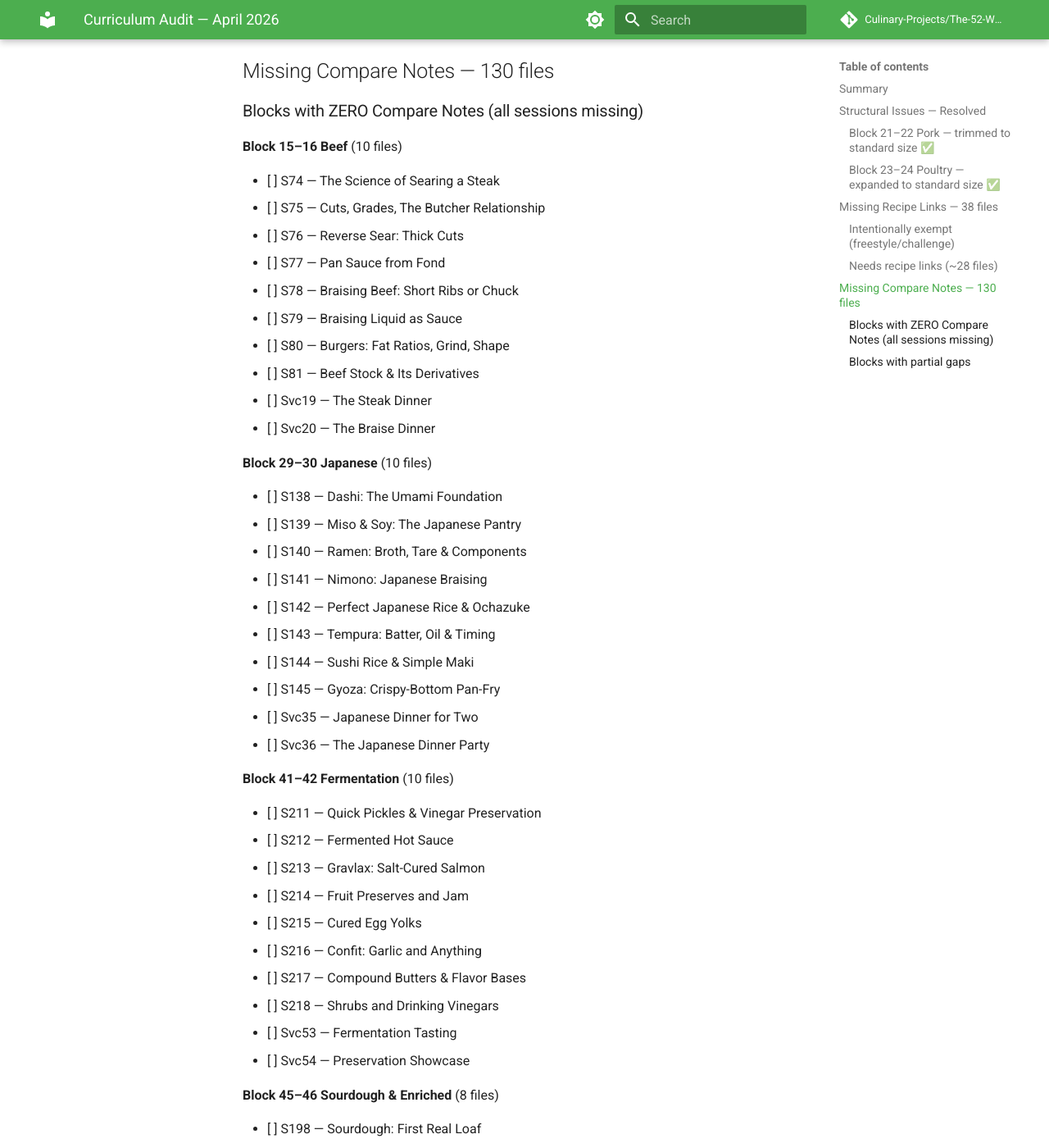
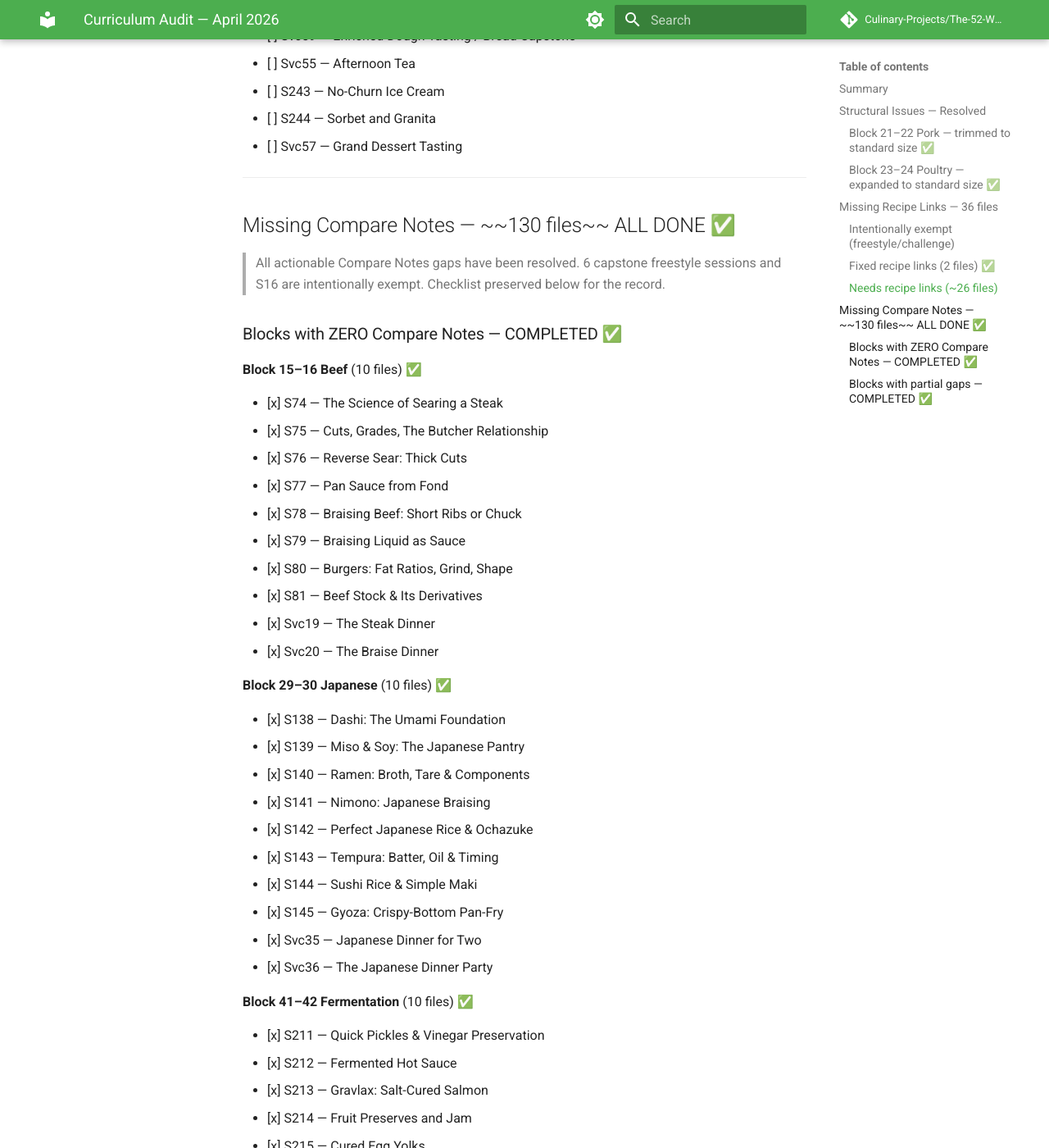
Before and after one commit to Culinary-Projects/The-52-Week-Culinary-Project, an MkDocs documentation site: the page built from docs/curriculum-audit.md, in a window 1280 px wide and 1400 px high, scrolled down 2927 px. Shown: the whole window at 82% size. Built offline with MkDocs 1.6.1 and Material for MkDocs 9.7.7, drawn with Linux system fonts in a browser that asks for light colours; comment, search, counter and statistics services are not loaded; some of the changed text lies outside the part shown.

Commit message:
Update curriculum-audit.md: all Compare Notes gaps resolved
- Compare Notes: all 120+ actionable gaps marked complete (0 remaining)
- Recipe links: Svc12 and S81 marked fixed (~26 actionable remain)
- Summary table updated: CN 0 remaining, recipe gaps ~26
- Capstone exempt: 6 CN freestyle-exempt (S225-S226, S228-S230, S233) + S16
- 4 capstone files (S227, S231, S232, Svc56) received CN anyway
- 10 capstone files remain exempt from recipe links

```diff
--- a/docs/curriculum-audit.md
+++ b/docs/curriculum-audit.md
@@ -8,11 +8,15 @@
 
 | Metric | Count | % of 260 files |
 |---|---|---|
-| Sessions/services missing recipe links | **38** | 15% |
-| Sessions/services missing Compare Notes | **130** | 50% |
-| Capstone freestyle (intentionally exempt) | 10 | 4% |
-| **Actionable recipe gaps** | **~28** | 11% |
-| **Actionable Compare Notes gaps** | **~120** | 46% |
+| Sessions/services missing recipe links | **36** | 14% |
+| Sessions/services missing Compare Notes | **0** | 0% |
+| Capstone freestyle (intentionally exempt) | 10 recipes + 7 CN | 4% |
+| **Actionable recipe gaps** | **~26** | 10% |
+| **Actionable Compare Notes gaps** | **0** | 0% |
+
+> **Compare Notes:** All 120+ actionable gaps resolved across commits 566deb3, 3a04576, 3f860c2, e2d7747, 84782dc, 5049b04, 3c7ad89, 7ca63dc (124 files edited). 6 capstone sessions (S225, S226, S228, S229, S230, S233) and 1 freestyle session (S16) are intentionally exempt. 4 capstone files (S227, S231, S232, Svc56) received CN anyway.
+>
+> **Recipe Links:** Svc12 and S81 fixed. ~26 actionable gaps remain.
 
 ---
 
@@ -34,30 +38,32 @@
 
 ---
 
-## Missing Recipe Links — 38 files
+## Missing Recipe Links — 36 files
 
 ### Intentionally exempt (freestyle/challenge)
 
-- [ ] S16 — Recap Cook: No Recipes *(freestyle)*
-- [ ] S225 — Skills Inventory *(capstone)*
-- [ ] S226 — The Forgotten Dish *(capstone)*
-- [ ] S227 — Design Your Signature Dish *(capstone)*
-- [ ] S228 — Cook Something from Memory *(capstone)*
-- [ ] S229 — Define the Exam for Yourself *(capstone)*
-- [ ] S230 — Cook the Final Exam Dish *(capstone)*
-- [ ] S231 — The Retrospective Meal *(capstone)*
-- [ ] S232 — The Open Kitchen *(capstone)*
-- [ ] S233 — The Final Dinner *(capstone)*
+- [x] S16 — Recap Cook: No Recipes *(freestyle)*
+- [x] S225 — Skills Inventory *(capstone)*
+- [x] S226 — The Forgotten Dish *(capstone)*
+- [x] S227 — Design Your Signature Dish *(capstone)*
+- [x] S228 — Cook Something from Memory *(capstone)*
+- [x] S229 — Define the Exam for Yourself *(capstone)*
+- [x] S230 — Cook the Final Exam Dish *(capstone)*
+- [x] S231 — The Retrospective Meal *(capstone)*
+- [x] S232 — The Open Kitchen *(capstone)*
+- [x] S233 — The Final Dinner *(capstone)*
 
-### Needs recipe links (~28 files)
+### Fixed recipe links (2 files) ✅
 
 **Unit 2**
 
-- [ ] Svc12 — The Vegetable Tasting Menu
+- [x] Svc12 — The Vegetable Tasting Menu
 
 **Unit 3**
 
-- [ ] S81 — Beef Stock & Its Derivatives
+- [x] S81 — Beef Stock & Its Derivatives
+
+### Needs recipe links (~26 files)
 
 **Unit 4**
 
@@ -90,194 +96,195 @@
 - [ ] S243 — No-Churn Ice Cream
 - [ ] S244 — Sorbet and Granita
 - [ ] Svc57 — Grand Dessert Tasting
-- [ ] Svc56 — The Anniversary Dinner
 
 ---
 
-## Missing Compare Notes — 130 files
+## Missing Compare Notes — ~~130 files~~ ALL DONE ✅
 
-### Blocks with ZERO Compare Notes (all sessions missing)
+> All actionable Compare Notes gaps have been resolved. 6 capstone freestyle sessions and S16 are intentionally exempt. Checklist preserved below for the record.
 
-**Block 15–16 Beef** (10 files)
+### Blocks with ZERO Compare Notes — COMPLETED ✅
 
-- [ ] S74 — The Science of Searing a Steak
-- [ ] S75 — Cuts, Grades, The Butcher Relationship
-- [ ] S76 — Reverse Sear: Thick Cuts
-- [ ] S77 — Pan Sauce from Fond
-- [ ] S78 — Braising Beef: Short Ribs or Chuck
-- [ ] S79 — Braising Liquid as Sauce
-- [ ] S80 — Burgers: Fat Ratios, Grind, Shape
-- [ ] S81 — Beef Stock & Its Derivatives
-- [ ] Svc19 — The Steak Dinner
-- [ ] Svc20 — The Braise Dinner
+**Block 15–16 Beef** (10 files) ✅
 
-**Block 29–30 Japanese** (10 files)
+- [x] S74 — The Science of Searing a Steak
+- [x] S75 — Cuts, Grades, The Butcher Relationship
+- [x] S76 — Reverse Sear: Thick Cuts
+- [x] S77 — Pan Sauce from Fond
+- [x] S78 — Braising Beef: Short Ribs or Chuck
+- [x] S79 — Braising Liquid as Sauce
+- [x] S80 — Burgers: Fat Ratios, Grind, Shape
+- [x] S81 — Beef Stock & Its Derivatives
+- [x] Svc19 — The Steak Dinner
+- [x] Svc20 — The Braise Dinner
 
-- [ ] S138 — Dashi: The Umami Foundation
-- [ ] S139 — Miso & Soy: The Japanese Pantry
-- [ ] S140 — Ramen: Broth, Tare & Components
-- [ ] S141 — Nimono: Japanese Braising
-- [ ] S142 — Perfect Japanese Rice & Ochazuke
-- [ ] S143 — Tempura: Batter, Oil & Timing
-- [ ] S144 — Sushi Rice & Simple Maki
-- [ ] S145 — Gyoza: Crispy-Bottom Pan-Fry
-- [ ] Svc35 — Japanese Dinner for Two
-- [ ] Svc36 — The Japanese Dinner Party
+**Block 29–30 Japanese** (10 files) ✅
 
-**Block 41–42 Fermentation** (10 files)
+- [x] S138 — Dashi: The Umami Foundation
+- [x] S139 — Miso & Soy: The Japanese Pantry
+- [x] S140 — Ramen: Broth, Tare & Components
+- [x] S141 — Nimono: Japanese Braising
+- [x] S142 — Perfect Japanese Rice & Ochazuke
+- [x] S143 — Tempura: Batter, Oil & Timing
+- [x] S144 — Sushi Rice & Simple Maki
+- [x] S145 — Gyoza: Crispy-Bottom Pan-Fry
+- [x] Svc35 — Japanese Dinner for Two
+- [x] Svc36 — The Japanese Dinner Party
 
-- [ ] S211 — Quick Pickles & Vinegar Preservation
-- [ ] S212 — Fermented Hot Sauce
-- [ ] S213 — Gravlax: Salt-Cured Salmon
-- [ ] S214 — Fruit Preserves and Jam
-- [ ] S215 — Cured Egg Yolks
-- [ ] S216 — Confit: Garlic and Anything
-- [ ] S217 — Compound Butters & Flavor Bases
-- [ ] S218 — Shrubs and Drinking Vinegars
-- [ ] Svc53 — Fermentation Tasting
-- [ ] Svc54 — Preservation Showcase
+**Block 41–42 Fermentation** (10 files) ✅
 
-**Block 45–46 Sourdough & Enriched** (8 files)
+- [x] S211 — Quick Pickles & Vinegar Preservation
+- [x] S212 — Fermented Hot Sauce
+- [x] S213 — Gravlax: Salt-Cured Salmon
+- [x] S214 — Fruit Preserves and Jam
+- [x] S215 — Cured Egg Yolks
+- [x] S216 — Confit: Garlic and Anything
+- [x] S217 — Compound Butters & Flavor Bases
+- [x] S218 — Shrubs and Drinking Vinegars
+- [x] Svc53 — Fermentation Tasting
+- [x] Svc54 — Preservation Showcase
 
-- [ ] S198 — Sourdough: First Real Loaf
-- [ ] S199 — Sourdough: Bake Day
-- [ ] S200 — Brioche
-- [ ] S237 — Sourdough Variations: Whole Wheat
-- [ ] S238 — Sourdough Discard Cooking
-- [ ] S239 — Cinnamon Rolls
-- [ ] Svc58 — Sourdough Evaluation
-- [ ] Svc59 — Enriched Dough Tasting / Bread Capstone
+**Block 45–46 Sourdough & Enriched** (8 files) ✅
 
-**Block 51–52 Capstone** (10 files) *(freestyle — likely exempt)*
+- [x] S198 — Sourdough: First Real Loaf
+- [x] S199 — Sourdough: Bake Day
+- [x] S200 — Brioche
+- [x] S237 — Sourdough Variations: Whole Wheat
+- [x] S238 — Sourdough Discard Cooking
+- [x] S239 — Cinnamon Rolls
+- [x] Svc58 — Sourdough Evaluation
+- [x] Svc59 — Enriched Dough Tasting / Bread Capstone
 
-- [ ] S225 — Skills Inventory
-- [ ] S226 — The Forgotten Dish
-- [ ] S227 — Design Your Signature Dish
-- [ ] S228 — Cook Something from Memory
-- [ ] S229 — Define the Exam for Yourself
-- [ ] S230 — Cook the Final Exam Dish
-- [ ] S231 — The Retrospective Meal
-- [ ] S232 — The Open Kitchen
-- [ ] S233 — The Final Dinner
-- [ ] Svc56 — The Anniversary Dinner
+**Block 51–52 Capstone** (10 files) ✅ *(6 freestyle-exempt; 4 received CN anyway)*
 
-### Blocks with partial gaps
+- [x] S225 — Skills Inventory *(freestyle-exempt)*
+- [x] S226 — The Forgotten Dish *(freestyle-exempt)*
+- [x] S227 — Design Your Signature Dish *(CN added)*
+- [x] S228 — Cook Something from Memory *(freestyle-exempt)*
+- [x] S229 — Define the Exam for Yourself *(freestyle-exempt)*
+- [x] S230 — Cook the Final Exam Dish *(freestyle-exempt)*
+- [x] S231 — The Retrospective Meal *(CN added)*
+- [x] S232 — The Open Kitchen *(CN added)*
+- [x] S233 — The Final Dinner *(freestyle-exempt)*
+- [x] Svc56 — The Anniversary Dinner *(CN added)*
 
-**Block 33–34 Chinese** (9 missing)
+### Blocks with partial gaps — COMPLETED ✅
 
-- [ ] S155 — Red-Braised Pork Belly (Hong Shao Rou)
-- [ ] S156 — Cantonese Steamed Fish
-- [ ] S157 — Mapo Tofu
-- [ ] S158 — Congee: Rice Porridge
-- [ ] S159 — Dim Sum: Har Gow
-- [ ] S160 — Chinese Egg Fried Rice
-- [ ] S161 — Hot and Sour Soup
-- [ ] Svc39 — Sichuan Dinner
-- [ ] Svc40 — Full Chinese Banquet
+**Block 33–34 Chinese** (9 files) ✅
 
-**Block 49–50 Pastry Desserts** (7 missing)
+- [x] S155 — Red-Braised Pork Belly (Hong Shao Rou)
+- [x] S156 — Cantonese Steamed Fish
+- [x] S157 — Mapo Tofu
+- [x] S158 — Congee: Rice Porridge
+- [x] S159 — Dim Sum: Har Gow
+- [x] S160 — Chinese Egg Fried Rice
+- [x] S161 — Hot and Sour Soup
+- [x] Svc39 — Sichuan Dinner
+- [x] Svc40 — Full Chinese Banquet
 
-- [ ] S208 — Panna Cotta
-- [ ] S209 — Chocolate Mousse
-- [ ] S243 — No-Churn Ice Cream
-- [ ] S244 — Sorbet and Granita
-- [ ] S245 — Chocolate Tempering & Ganache
-- [ ] Svc52 — Layer Cake
-- [ ] Svc57 — Grand Dessert Tasting
+**Block 49–50 Pastry Desserts** (7 files) ✅
 
-**Block 17–18 Fish** (7 missing)
+- [x] S208 — Panna Cotta
+- [x] S209 — Chocolate Mousse
+- [x] S243 — No-Churn Ice Cream
+- [x] S244 — Sorbet and Granita
+- [x] S245 — Chocolate Tempering & Ganache
+- [x] Svc52 — Layer Cake
+- [x] Svc57 — Grand Dessert Tasting
 
-- [ ] S84 — Universal Crispy Fish Technique
-- [ ] S85 — Ceviche: Fish Cooked by Acid
-- [ ] S86 — Seared Fish & Mushroom, Asian-Style
-- [ ] S87 — Fish Tacos: West Coast Done Right
-- [ ] S88 — Salmon Teriyaki: Weeknight Standard
-- [ ] Svc22 — A Full Fish Dinner
-- [ ] Svc23 — Whole Fish Dinner Party
+**Block 17–18 Fish** (7 files) ✅
 
-**Block 47–48 Pastry Doughs & Custards** (6 missing)
+- [x] S84 — Universal Crispy Fish Technique
+- [x] S85 — Ceviche: Fish Cooked by Acid
+- [x] S86 — Seared Fish & Mushroom, Asian-Style
+- [x] S87 — Fish Tacos: West Coast Done Right
+- [x] S88 — Salmon Teriyaki: Weeknight Standard
+- [x] Svc22 — A Full Fish Dinner
+- [x] Svc23 — Whole Fish Dinner Party
 
-- [ ] S202 — Pâte Sucrée: Sweet Tart Dough
-- [ ] S240 — Quiche Lorraine
-- [ ] S241 — Apple Pie: Double Crust
-- [ ] S242 — Lemon Tart
-- [ ] Svc51 — Mille-Feuille
-- [ ] Svc55 — Afternoon Tea
+**Block 47–48 Pastry Doughs & Custards** (6 files) ✅
 
-**Block 37–38 Indian** (6 missing)
+- [x] S202 — Pâte Sucrée: Sweet Tart Dough
+- [x] S240 — Quiche Lorraine
+- [x] S241 — Apple Pie: Double Crust
+- [x] S242 — Lemon Tart
+- [x] Svc51 — Mille-Feuille
+- [x] Svc55 — Afternoon Tea
 
-- [ ] S171 — Moong Dal: Yellow Split Lentils
-- [ ] S172 — Chicken Tikka Masala (Grilled Version)
-- [ ] S175 — Aloo Gobi: Potato & Cauliflower
-- [ ] S177 — Garam Masala from Scratch
-- [ ] Svc43 — North Indian Feast
-- [ ] Svc44 — South Indian Weekend
+**Block 37–38 Indian** (6 files) ✅
 
-**Block 25–26 French** (5 missing)
+- [x] S171 — Moong Dal: Yellow Split Lentils
+- [x] S172 — Chicken Tikka Masala (Grilled Version)
+- [x] S175 — Aloo Gobi: Potato & Cauliflower
+- [x] S177 — Garam Masala from Scratch
+- [x] Svc43 — North Indian Feast
+- [x] Svc44 — South Indian Weekend
 
-- [ ] S124 — Béarnaise Sauce with Steak
-- [ ] S125 — Steak-Frites
-- [ ] S126 — Beurre Blanc
-- [ ] S127 — Duck à l'Orange
-- [ ] Svc31 — Cassoulet
+**Block 25–26 French** (5 files) ✅
 
-**Block 27–28 Italian** (5 missing)
+- [x] S124 — Béarnaise Sauce with Steak
+- [x] S125 — Steak-Frites
+- [x] S126 — Beurre Blanc
+- [x] S127 — Duck à l'Orange
+- [x] Svc31 — Cassoulet
 
-- [ ] S133 — Ribollita: Tuscan Bean & Bread Soup
-- [ ] S136 — Spaghetti alle Vongole (Revisited)
-- [ ] S137 — Saltimbocca alla Romana
-- [ ] Svc33 — Pan-Roasted Branzino + Tiramisu
-- [ ] Svc34 — Italian Sunday Dinner
+**Block 27–28 Italian** (5 files) ✅
 
-**Block 35–36 Mexican** (5 missing)
+- [x] S133 — Ribollita: Tuscan Bean & Bread Soup
+- [x] S136 — Spaghetti alle Vongole (Revisited)
+- [x] S137 — Saltimbocca alla Romana
+- [x] Svc33 — Pan-Roasted Branzino + Tiramisu
+- [x] Svc34 — Italian Sunday Dinner
 
-- [ ] S162 — Carne Asada
-- [ ] S165 — Tacos al Pastor
-- [ ] S167 — Mole Negro (Simplified)
-- [ ] S168 — Tamales (Team Project)
-- [ ] Svc42 — Full Mexican Celebration Dinner
+**Block 35–36 Mexican** (5 files) ✅
 
-**Block 39–40 Southeast Asian** (5 missing)
+- [x] S162 — Carne Asada
+- [x] S165 — Tacos al Pastor
+- [x] S167 — Mole Negro (Simplified)
+- [x] S168 — Tamales (Team Project)
+- [x] Svc42 — Full Mexican Celebration Dinner
 
-- [ ] S190 — Pad See Ew
-- [ ] S191 — Chicken Phở (Phở Gà)
-- [ ] S192 — Banh Mi
-- [ ] S193 — Beef Rendang
-- [ ] Svc48 — SE Asian Dinner Party
+**Block 39–40 Southeast Asian** (5 files) ✅
 
-**Block 19–20 Shellfish** (5 missing)
+- [x] S190 — Pad See Ew
+- [x] S191 — Chicken Phở (Phở Gà)
+- [x] S192 — Banh Mi
+- [x] S193 — Beef Rendang
+- [x] Svc48 — SE Asian Dinner Party
 
-- [ ] S99 — Moules Marinière
-- [ ] S102 — Chili Crab: Singaporean
-- [ ] S103 — Shrimp Bisque & Compound Butter
-- [ ] S105 — Mussels in Tomato-Saffron Broth
-- [ ] Svc26 — Multi-Shellfish Plateau
+**Block 19–20 Shellfish** (5 files) ✅
 
-**Block 21–22 Pork** (5 missing)
+- [x] S99 — Moules Marinière
+- [x] S102 — Chili Crab: Singaporean
+- [x] S103 — Shrimp Bisque & Compound Butter
+- [x] S105 — Mussels in Tomato-Saffron Broth
+- [x] Svc26 — Multi-Shellfish Plateau
 
-- [ ] S108 — Pork Tenderloin: Speed & Precision
-- [ ] S109 — Vietnamese Grilled Pork Chop
-- [ ] S110 — Belly: Pan-Crispy
-- [ ] S111 — Pork Ribs: Two Methods
-- [ ] S112 — Porchetta: Italian Pork at Its Peak
+**Block 21–22 Pork** (5 files) ✅
 
-**Block 13–14 Pasta & Grains** (4 missing)
+- [x] S108 — Pork Tenderloin: Speed & Precision
+- [x] S109 — Vietnamese Grilled Pork Chop
+- [x] S110 — Belly: Pan-Crispy
+- [x] S111 — Pork Ribs: Two Methods
+- [x] S112 — Porchetta: Italian Pork at Its Peak
 
-- [ ] S51 — Ravioli: Pasta as a Vessel
-- [ ] S55 — Rice: The World's Most Important Grain
-- [ ] S57 — Farro and Grains
-- [ ] Svc14 — A Grain-Forward Dinner Party
+**Block 13–14 Pasta & Grains** (4 files) ✅
 
-**Block 43–44 Bread: Lean Doughs** (3 missing)
+- [x] S51 — Ravioli: Pasta as a Vessel
+- [x] S55 — Rice: The World's Most Important Grain
+- [x] S57 — Farro and Grains
+- [x] Svc14 — A Grain-Forward Dinner Party
 
-- [ ] S195 — No-Knead Variation: Folding Upgrade
-- [ ] S235 — Flatbread Survey: Pita and Naan
-- [ ] Svc50 — Lean Dough Tasting
+**Block 43–44 Bread: Lean Doughs** (3 files) ✅
 
-**Blocks with 2 missing each**
+- [x] S195 — No-Knead Variation: Folding Upgrade
+- [x] S235 — Flatbread Survey: Pita and Naan
+- [x] Svc50 — Lean Dough Tasting
 
-- 05–06 Mother Sauces: Svc5 (Moussaka), Svc6 (French Bistro)
-- 07–08 Stocks & Eggs: Svc7 (Soup Kitchen), Svc8 (Egg Party)
-- 09–10 Seasoning: Svc9 (Salt-Crusted Fish), Svc10 (Tasting)
-- 11–12 Vegetables: Svc11 (Plant-Forward), Svc12 (Veg Tasting)
-- 31–32 Korean: Svc37 (KBQ Night), Svc38 (Korean Dinner)
+**Blocks with 2 each** ✅
+
+- ~~05–06 Mother Sauces: Svc5 (Moussaka), Svc6 (French Bistro)~~ ✅
+- ~~07–08 Stocks & Eggs: Svc7 (Soup Kitchen), Svc8 (Egg Party)~~ ✅
+- ~~09–10 Seasoning: Svc9 (Salt-Crusted Fish), Svc10 (Tasting)~~ ✅
+- ~~11–12 Vegetables: Svc11 (Plant-Forward), Svc12 (Veg Tasting)~~ ✅
+- ~~31–32 Korean: Svc37 (KBQ Night), Svc38 (Korean Dinner)~~ ✅
```
